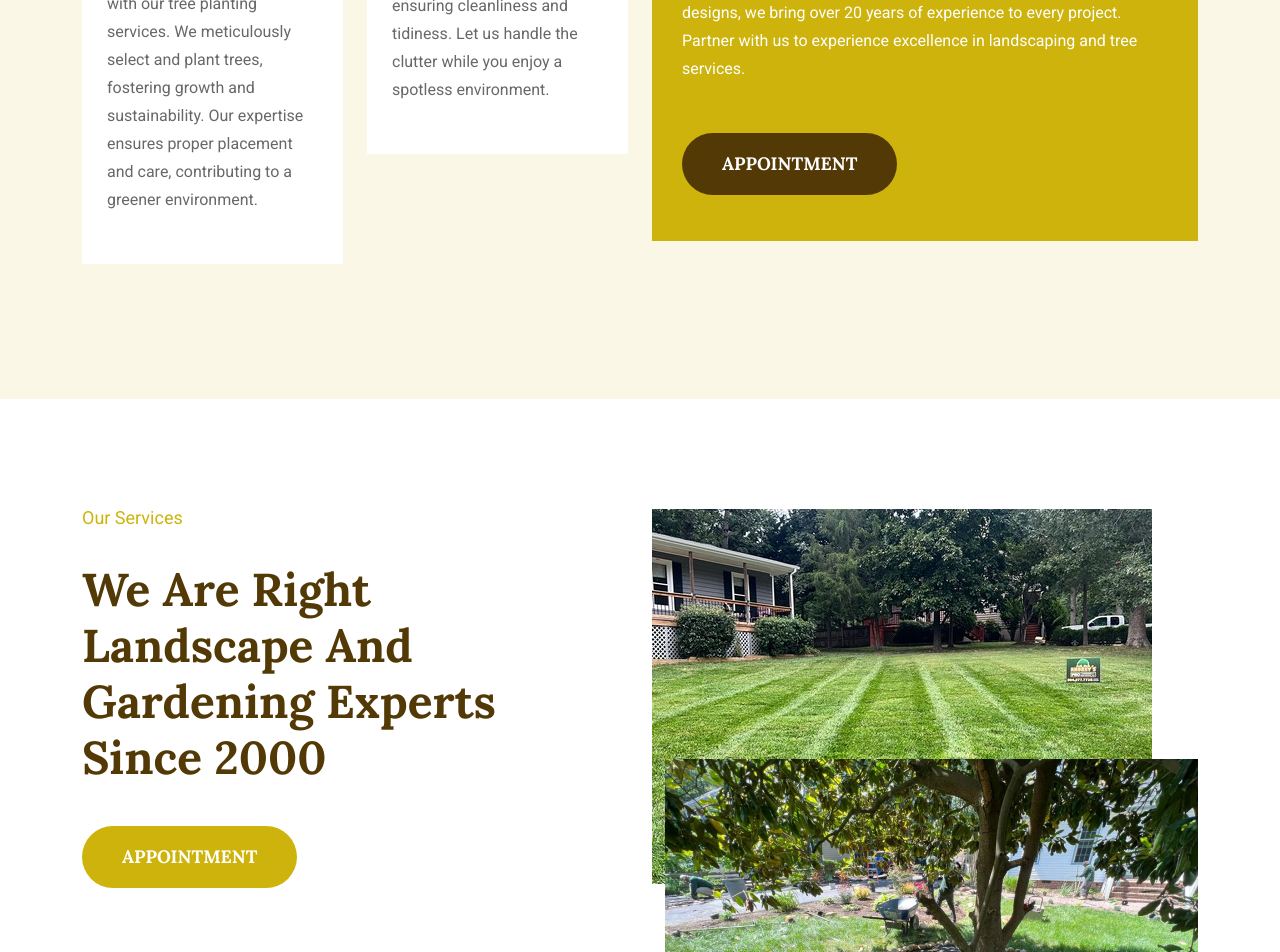
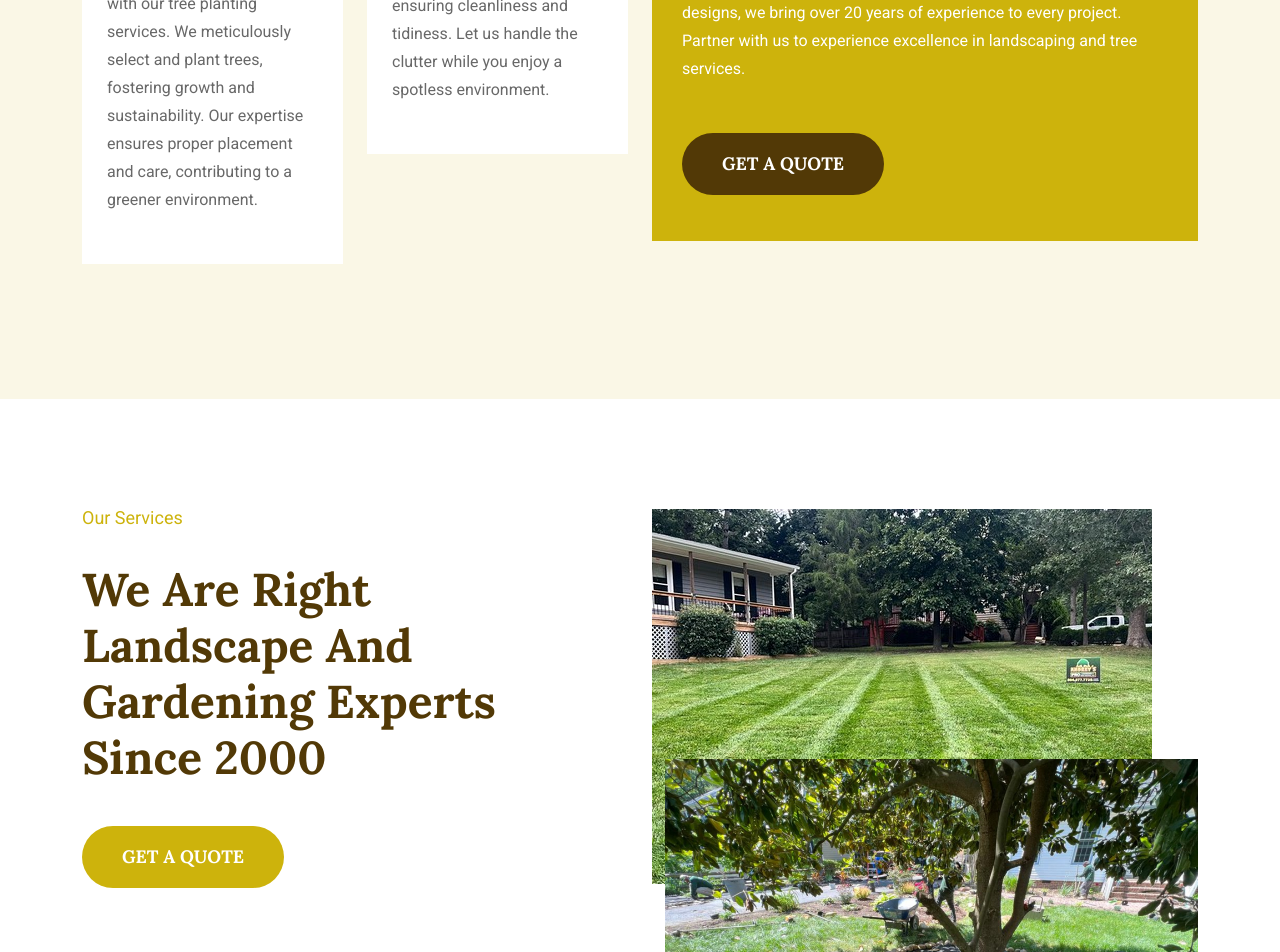
Before and after one commit to eidde606/landscaping_webpage, a React (Create React App) app: page / in a window 1280 px wide. Shown: the part 2360-3312 px from the top of the page. Built offline with nearby package versions, Linux system fonts and the light colour scheme.

Commit message:
updated the form

```diff
--- a/src/components/about/AboutVideoBlock.js
+++ b/src/components/about/AboutVideoBlock.js
@@ -33,7 +33,7 @@ const AboutVideoBlock = () => {
                 sections.
               </p>
               <Link to="/contact" className="l-btn mt-20">
-                appointment
+                Get A Quote
               </Link>
             </div>
             <div className="col-xl-6 col-lg-6 col-md-6">
--- a/src/components/home1/HomeOneAbout.js
+++ b/src/components/home1/HomeOneAbout.js
@@ -15,7 +15,7 @@ const HomeOneAbout = () => {
                 <h2>We Are Right Landscape And Gardening Experts Since 2000</h2>
               </div>
               <Link to="/contact" className="l-btn">
-                Appointment
+                GET A QUOTE
               </Link>
             </div>
           </div>
--- a/src/components/home1/HomeOneBookAppointment.js
+++ b/src/components/home1/HomeOneBookAppointment.js
@@ -1,6 +1,5 @@
 import emailjs from "@emailjs/browser";
 import React, { useRef } from "react";
-import { FaArrowRight } from "react-icons/fa";
 import { contactConfig } from "../../ContactConfig";
 
 import Quote_pic from "../../assets/images/quotepic.jpg";
@@ -62,11 +61,7 @@ const HomeOneBookAppointment = () => {
                   </div>
                   <div className="row">
                     <div className="col-xl-12">
-                      <input
-                        type="number"
-                        placeholder="Phone"
-                        name="user_phone"
-                      />
+                      <input type="tel" placeholder="Phone" name="user_phone" />
                       <textarea
                         placeholder="Write Message Here"
                         name="message"
@@ -75,7 +70,7 @@ const HomeOneBookAppointment = () => {
                   </div>
                   <button className="l-btn quote-btn" type="submit">
                     Send
-                    <FaArrowRight />
+                    {/* <FaArrowRight /> */}
                   </button>
                 </form>
               </div>
--- a/src/components/services/ServiceStyleOne.js
+++ b/src/components/services/ServiceStyleOne.js
@@ -120,7 +120,7 @@ const ServiceStyleOne = () => {
                 </p>
 
                 <Link to="/contact" className="l-btn">
-                  Appointment
+                  GET A QUOTE
                 </Link>
               </div>
             </div>
```
